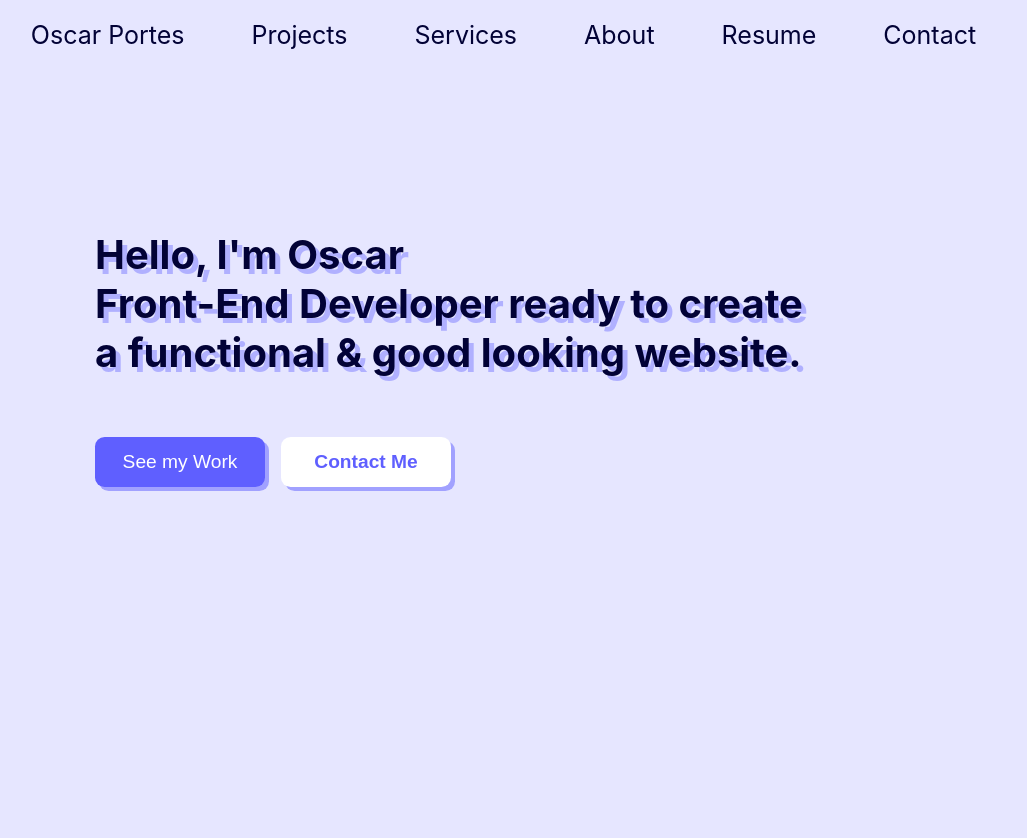
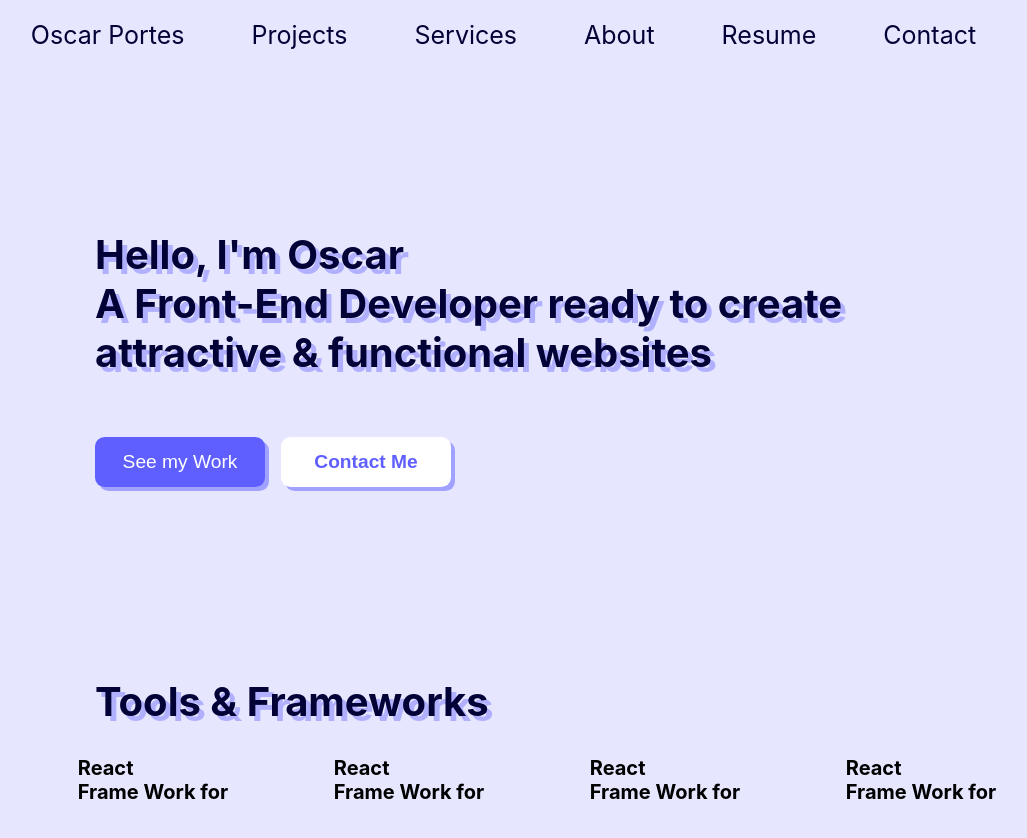
Before and after one commit to oscarporfer/oscarp_portfolio_page, a React (Create React App) app: page / in a window 1280 px wide. Shown: the top 838 px of the page, without its empty margins (103-1130 px from the left). Before the commit the page ends 800 px from the top, so only its background shows below. Built offline with nearby package versions, Linux system fonts and the light colour scheme.

Commit message:
last commit for today

```diff
--- a/src/Home.css
+++ b/src/Home.css
@@ -6,6 +6,7 @@
 .home{
   margin-left: 10%;
   margin-right: 10%;
+  margin-bottom: 10%;
 }
 
 
@@ -55,3 +56,21 @@
   transition: border ease 0.5s;
   box-shadow: 4px 4px 0 rgb(95 95 255 / 50%);
 }
+
+.home__skills {
+  padding: 100px 50px 30px 70px;
+  color: rgb(2, 2, 54);
+  font-size: 40px;
+  font-weight: bolder;
+  text-shadow: 5px 5px 0 rgb(95 95 255 / 40%);
+}
+
+.name {
+  display: flex;
+  justify-content: space-around;
+
+}
+
+.name > h4 {
+font-size: 20px;
+}
--- a/src/Home.js
+++ b/src/Home.js
@@ -1,18 +1,39 @@
-import React from 'react';
-import './Home.css'
+import React from "react";
+import "./Home.css";
 
 const Home = () => {
   return (
     <div className="home">
       <div className="home__info">
-        <p>Hello, I'm Oscar<br/>Front-End Developer ready to create<br/> a functional & good  looking website. </p>
+        <p>
+          Hello, I'm Oscar
+          <br />A Front-End Developer ready to create
+          <br /> attractive & functional websites{" "}
+        </p>
       </div>
       <div className="home__btn">
         <button className="home__work__btn">See my Work</button>
         <button className="home__contact__btn">Contact Me</button>
       </div>
+      <div className="home__skills">
+        <p>Tools & Frameworks</p>
+      </div>
+      <div className="name">
+        <h4>React
+          <p>Frame Work for</p>
+        </h4>
+        <h4>React
+          <p>Frame Work for</p>
+        </h4>
+        <h4>React
+          <p>Frame Work for</p>
+        </h4>
+        <h4>React
+          <p>Frame Work for</p>
+        </h4>
+      </div>
     </div>
-  )
-}
+  );
+};
 
-export default Home
+export default Home;
```
